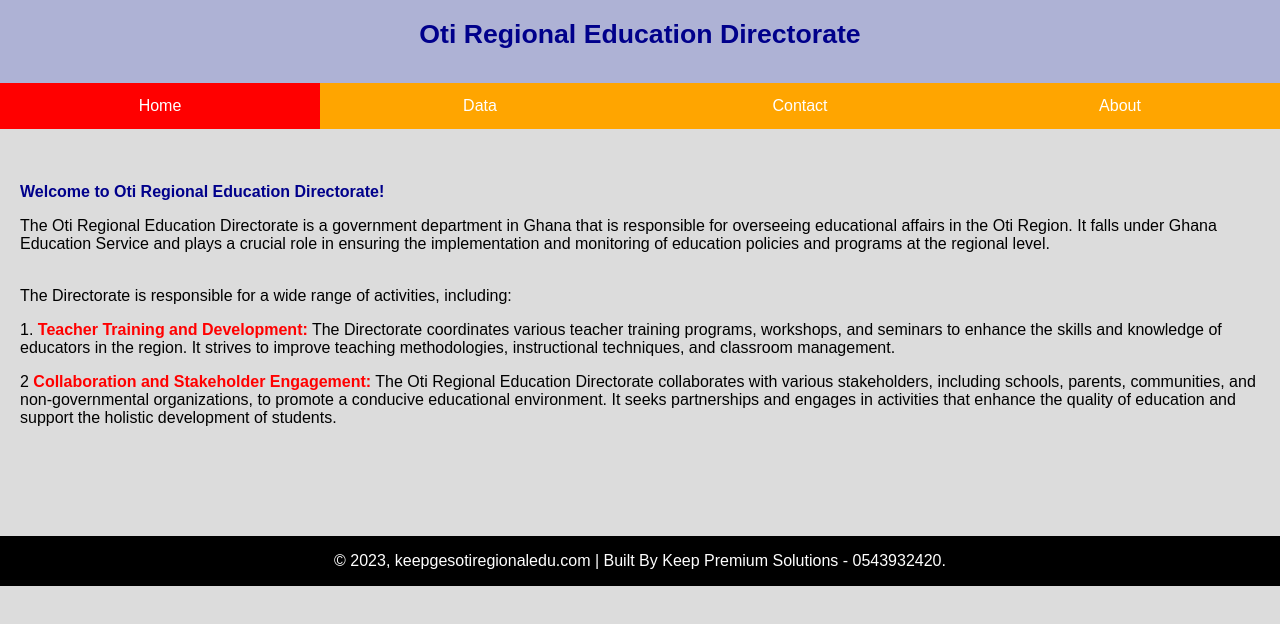
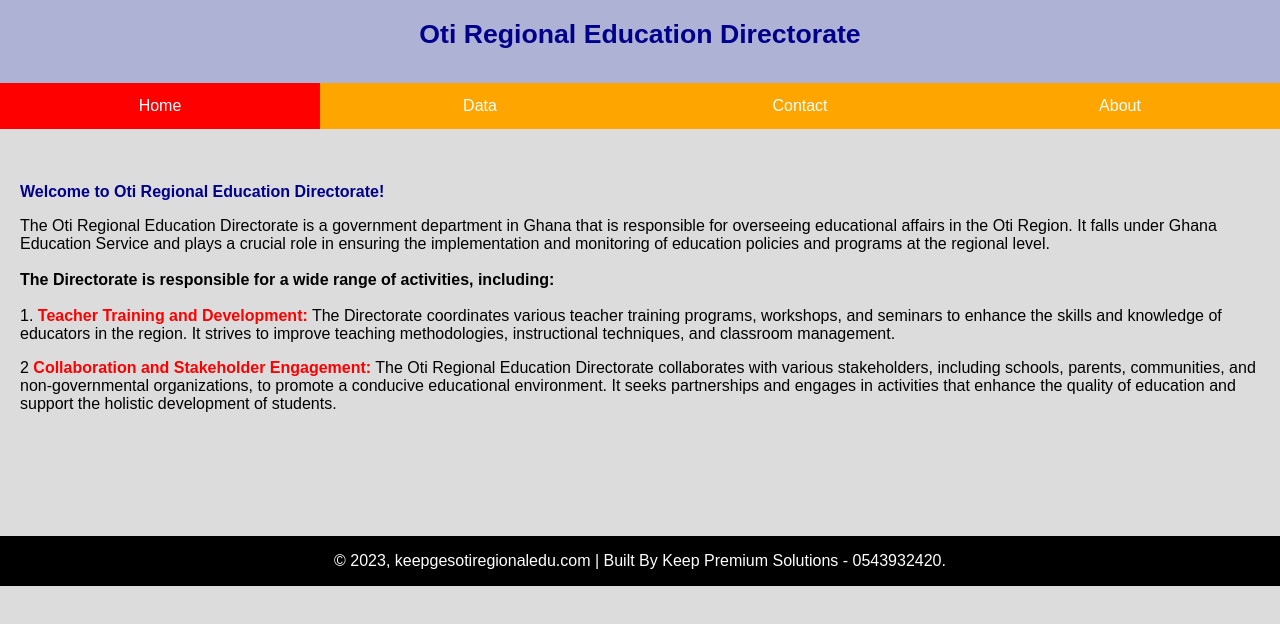
Before and after one commit to EdwinKetormanya/otireo-website, a plain HTML site: page index.html in a window 1280 px wide. Both pictures are taken after a click on the button "Home". Shown: the part 214-838 px from the top of the page. Drawn offline with Linux system fonts and the light colour scheme.

Commit message:
index.html

```diff
--- a/index.html
+++ b/index.html
@@ -124,9 +124,8 @@ body, html {
 <div id="Home" class="tabcontent">
    <strong><font color = "darkblue" <p>Welcome to Oti Regional Education Directorate!</p></font></strong>
    <p> The Oti Regional Education Directorate is a government department in Ghana that is responsible for overseeing educational affairs in the Oti Region. It falls under Ghana Education Service and plays a crucial role in ensuring the implementation and monitoring of education policies and programs at the regional level.<br><br>
+       <strong>The Directorate is responsible for a wide range of activities, including:</strong><br><br>
 
-<p>The Directorate is responsible for a wide range of activities, including:
-<p>
 
 1. <strong><font color = "#ff0000"> <b>Teacher Training and Development:</b></font></strong> The Directorate coordinates various teacher training programs, workshops, and seminars to enhance the skills and knowledge of educators in the region. It strives to improve teaching methodologies, instructional techniques, and classroom management.
 <p>
@@ -608,7 +607,7 @@ text-align: center;
 
 
                <strong> <label for="input_search">Search:</label>
-                         <input id="input_search" type="search" placeholder="Search...">
+                         <input id="input_search" type="search" placeholder="Search..."> <br><br>
 
 
 
```
